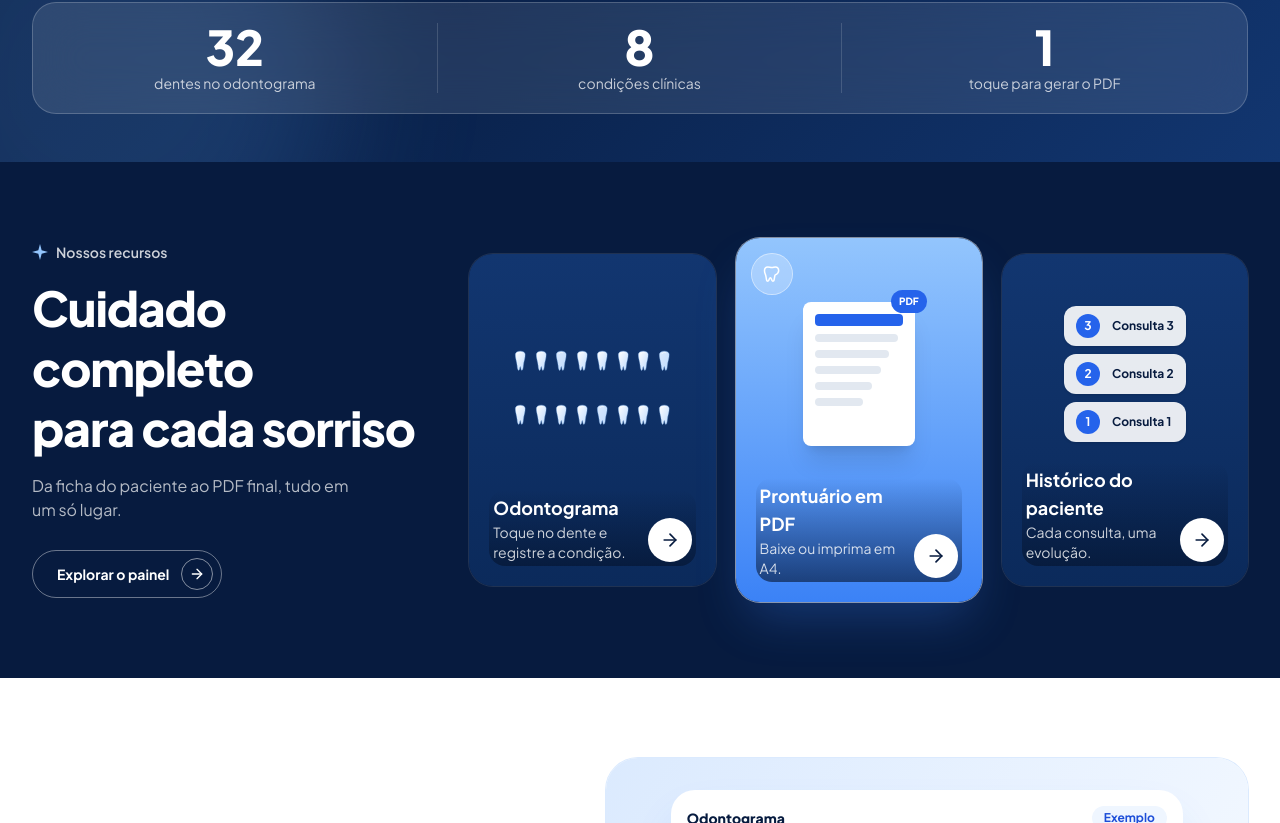
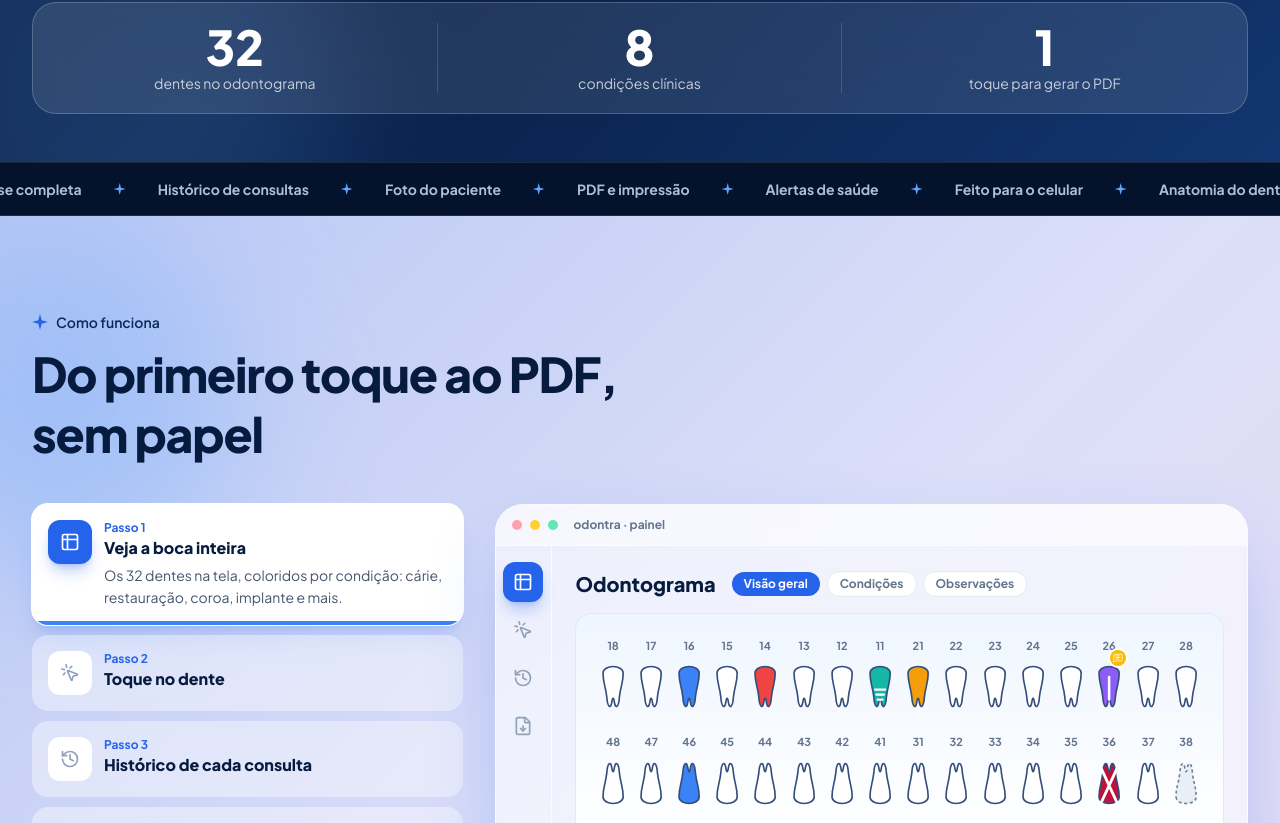
Before and after one commit to dutrathiagodev/Odontra, a Next.js app: page / in a window 1280 px wide. Shown: the part 1217-2040 px from the top of the page. Built offline with nearby package versions, Linux system fonts and the light colour scheme; no server answers.

Commit message:
feat(landing): monta a pagina com hero, marquee, tour, anatomia e secoes

```diff
--- a/app/page.tsx
+++ b/app/page.tsx
@@ -1,7 +1,10 @@
+import { AnatomySection } from "@/presentation/landing/anatomy-section";
 import { Expertise } from "@/presentation/landing/expertise";
 import { Hero } from "@/presentation/landing/hero";
 import { LandingFooter } from "@/presentation/landing/landing-footer";
 import { LandingHeader } from "@/presentation/landing/landing-header";
+import { Marquee } from "@/presentation/landing/marquee";
+import { ProductTour } from "@/presentation/landing/product-tour";
 import { QrSection } from "@/presentation/landing/qr-section";
 import { Services } from "@/presentation/landing/services";
 import { WhySection } from "@/presentation/landing/why-section";
@@ -12,7 +15,10 @@ export default function Home() {
       <LandingHeader />
       <main>
         <Hero />
+        <Marquee />
+        <ProductTour />
         <Expertise />
+        <AnatomySection />
         <WhySection />
         <Services />
         <QrSection />
```
